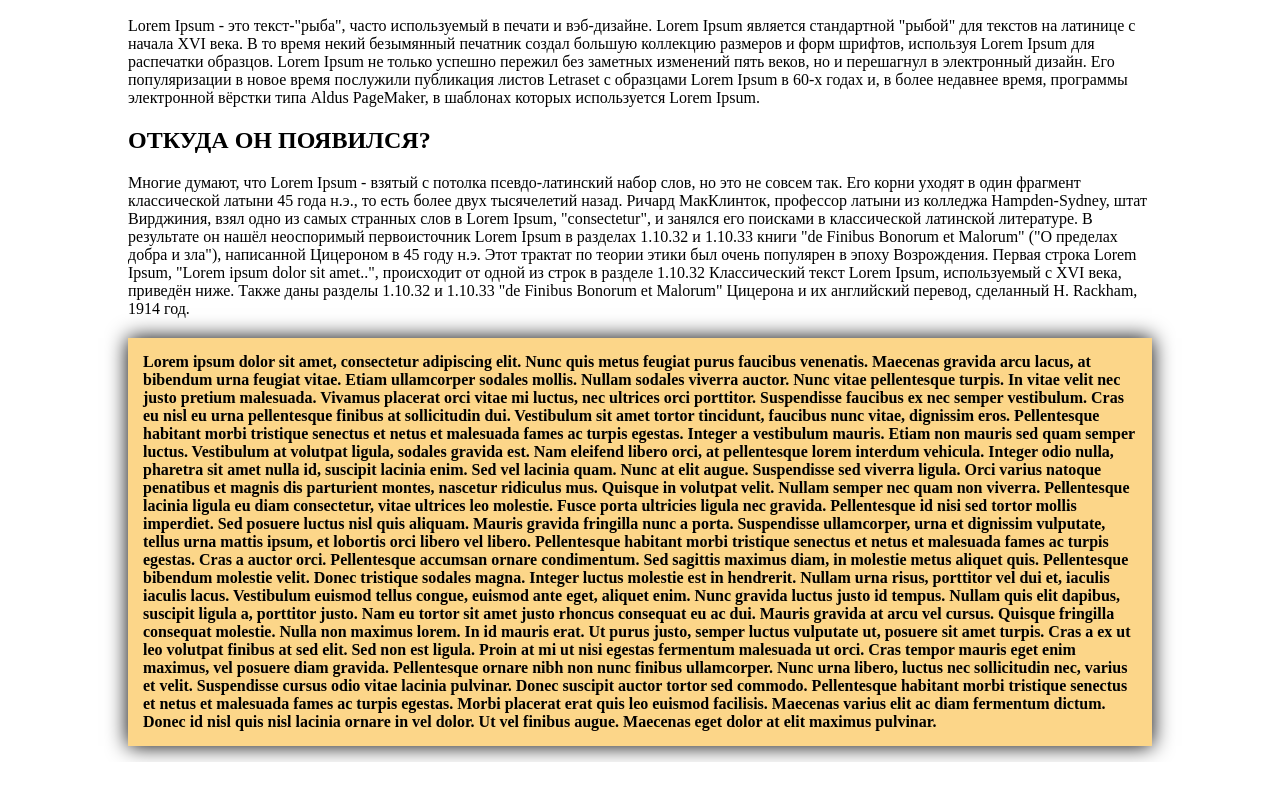
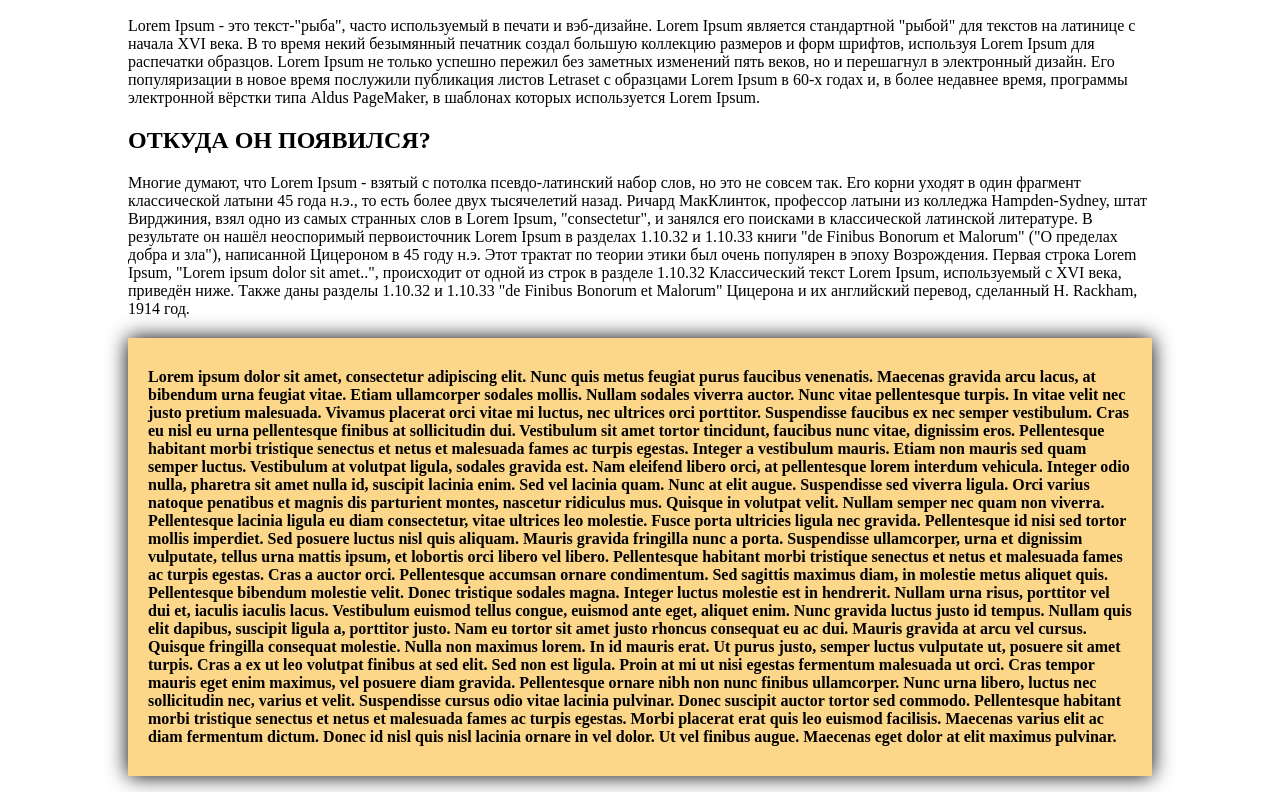
Before and after one commit to Igor-Melnyk/testGIT, a plain HTML site: page index.html in a window 1280 px wide. Shown: the part 110-902 px from the top of the page. Before the commit the page ends 872 px from the top, so only its background shows below. Drawn offline with Linux system fonts and the light colour scheme.

Commit message:
Design изменены отступы и размер шрифта

```diff
--- a/css/main.css
+++ b/css/main.css
@@ -13,8 +13,9 @@ p {
 	font-size: 16px;
 }
 .lorem-text {
-	padding: 15px;
+	padding: 30px 20px;
 	background-color: #fcd689;
 	font-weight: bold;
 	box-shadow: 0 0 20px #000;
+	font-size: 16px;
 }
```
